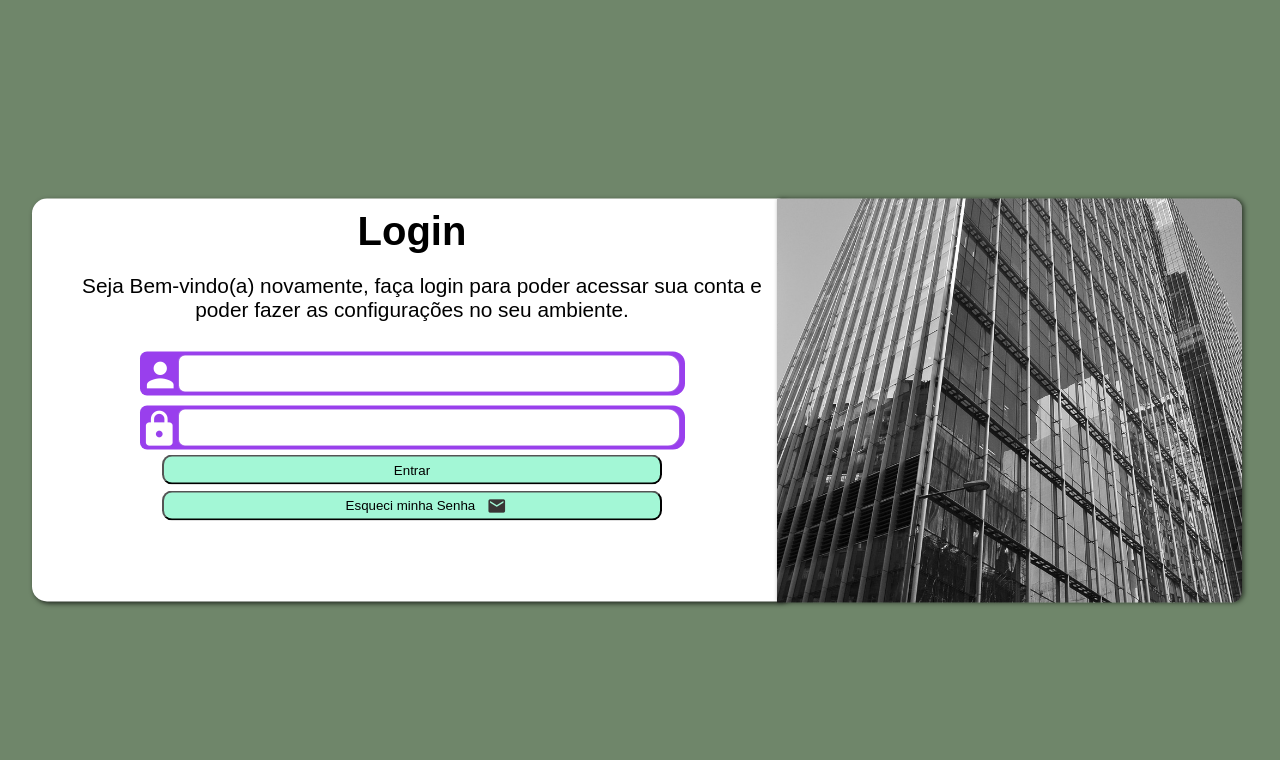
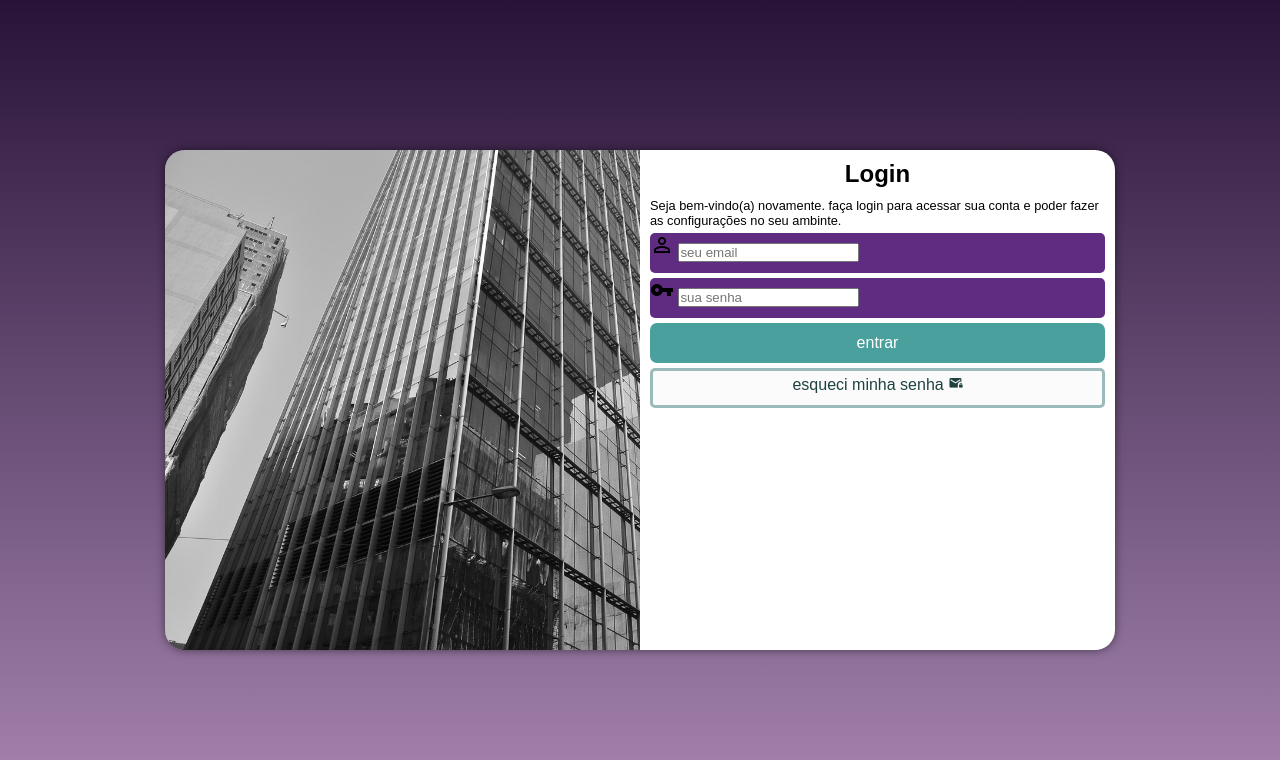
Before and after one commit to diegofragadejesus/Projeto-Login, a plain HTML site: page index.html in a window 1280 px wide. Drawn offline with Linux system fonts and the light colour scheme.

Commit message:
alterações no projeto

```diff
--- a/estilos/midia-quireis.css
+++ b/estilos/midia-quireis.css
@@ -1,179 +1,43 @@
 @charset "UFT-8";
 
-@media screen and (min-width: 1205px) {
+@media screen and (min-width: 768px) and (max-width: 992px) {
+
     body{
-    background-color: rgba(12, 52, 4, 0.591);
+        background-image: linear-gradient(to top , rgba(239, 224, 224, 0.493) ,rgba(0, 0, 0, 0.575));
     }
-    section{
+    section#login{
+        width:80vw;
 
-        border-radius: 15px;
-        height: 403px;
-        width: 760px;
-        background-color: rgb(255, 255, 255);
-        box-shadow: 2px 2px 5px rgba(0, 0, 0, 0.7);
-        text-align: center;
-        position: absolute;
-        top: 50%;
-        left: 50%;
-        transform: translate(-80%, -50%)
-        }
+    }
 
-    #foto{
+    section#login > div#imagem{
+        float: left;
+        width: 30%;
+        height: 100%;
+    }
 
-            height: 404px;
-            width: 465px;
-            background-image: url(../imagens/pattern-gc49cc95ba_1280.jpg);
-            box-shadow: 2px 0px 5px  rgba(0, 0, 0, 0.581);
-            border-radius: 0px  10px  10px  0px;
-            position: absolute;
-            top: 50%;
-            left: 50%;
-            margin-right: -50%;
-            transform: translate(365px, -50%)
-        }
-    div#email h1{
-
-        font-size:2.5em ;
-        }
-    div#email p{
-        font-size: 1.3em;
-        margin-bottom: 20px;
-        }
-     .paineo{
-        width: 500px;
-        margin-left: -10px;
-     }
-     .tp{
-        width: 545px;
-        margin-bottom: 10px;
-     }
-
-     #person{
-        display: inline-block;
-        position: relative;
-        top: 50%;
-        left: -50%;
-        transform: translate(269px, 40%);
-        font-size: 40px;
-        margin-top: -19px;
-        color: white;
-      }
-      #chave{
-        display: inline-block;
-        position: relative;
-        top: 50%;
-        left: -50%;
-        transform: translate(268px, 40%);
-        font-size: 40px;
-        margin-top: -19px;
-        color: rgb(255, 253, 253);
-      }
-      .ev{
-        background-color: rgba(46, 237, 161, 0.439);
-        width: 500px;
-        height: 30px;
-        border-radius: 10px;
-        margin-bottom: 5px;
-    }
-    #mg{
-        position: relative;
-        left: -50%;
-        top: 50%;
-        transform: translate(200px , 6px);
-        font-size: 20px;
-        color: rgb(57, 53, 53);
-    }
-    #bt{
-        margin-left: 25px;
+    section#login > div#formulario{
+        float: right;
+        width: 70%;
     }
 
 }
+@media screen and (min-width:992px) {
+    body{
+        background-image: linear-gradient(to top , rgba(239, 224, 224, 0.493) ,rgba(0, 0, 0, 0.575));
+    }
+    section#login{
+        width: 950px;
 
-@media screen and (min-width: 800px) and (max-width: 1200px) {
-
-    body{
-        background-color: rgba(81, 40, 40, 0.883);
     }
-    section{
-
-    border-radius: 15px;
-    height: 353px;
-    width: 460px;
-    background-color: rgb(255, 255, 255);
-    box-shadow: 2px 2px 5px rgba(0, 0, 0, 0.7);
-    text-align: center;
-    position: absolute;
-    top: 50%;
-    left: 50%;
-    transform: translate(-10%, -50%)
+    section#login > div#imagem {
+        float: left;
+        width: 50%;
+        height: 100%;
     }
-    #foto{
-        height: 355px;
-        width: 365px;
-        background-image: url(../imagens/pattern-gc49cc95ba_1280.jpg);
-        box-shadow: 0px 2px 5px rgba(0, 0, 0, 0.7);
-        border-radius: 10px  0px  0px  10px;
-        position: absolute;
-        top: 50%;
-        left: 50%;
-        margin-right: -50%;
-        transform: translate(-580px, -50%)
+    section#login > div#formulario {
+        float: right;
+        width: 50%;
     }
 
-    #iemal{
-     width: 280px;
-
-    }
-    div#email > p{
-        margin-bottom: 20px;
-        margin-left: 8px;
-    }
-    #isenha{
-        width: 280px;
-    }
-    .tp{
-        width: 340px;
-    }
-    #person{
-        display: inline-block;
-        position: relative;
-        top: 50%;
-        left: -50%;
-        transform: translate(169px, 40%);
-        font-size: 40px;
-        margin-top: -19px;
-        color: white;
-      }
-      #chave{
-        display: inline-block;
-        position: relative;
-        top: 50%;
-        left: -50%;
-        transform: translate(169px, 40%);
-        font-size: 40px;
-        margin-top: -19px;
-        color: rgb(255, 254, 254);
-      }
-
-
-    .ev{
-        background-color: rgba(46, 237, 161, 0.439);
-        width: 300px;
-        height: 30px;
-        border-radius: 10px;
-        margin-bottom: 5px;
-
-
-    }
-    #mg{
-        position: relative;
-        left: -50%;
-        top: 50%;
-        transform: translate(150px , 6px);
-        font-size: 20px;
-        color: rgb(57, 53, 53);
-    }
-    #bt{
-        margin-left: 20px;
-    }
-    }
+}
--- a/estilos/style.css
+++ b/estilos/style.css
@@ -6,116 +6,92 @@
     margin:0px;
     padding:0px;
     font-family: Arial, Helvetica, sans-serif;
+    box-sizing:border-box;
 }
- body{
-    background-color: rgba(49, 32, 59, 0.583)
+body , html {
+    background-color: #5f2c82;
+    height: 100vh;
+    width:100vw ;
 }
-
 main{
-
+    position :relative;
+    height: 100vh;
+    width:100vw;
 }
-section{
-
-    border-radius: 15px;
-    height: 550px;
-    width: 270px;
-    background-color: rgb(255, 255, 255);
-    box-shadow: 2px 2px 5px rgba(0, 0, 0, 0.7);
-    text-align: center;
+section#login{
      position: absolute;
      top: 50%;
      left: 50%;
-    margin-right: -50%;
-    transform: translate(-50%, -50%)
+     transform: translate(-50%, -50%);
+     overflow: hidden;
 
+    background-color:white;
+    width:250px;
+    height:500px;
+    border-radius: 20px;
+    box-shadow: 0px 0px 10px rgba(0, 0, 0, 0.514) ;
 
 }
-#foto{
-    background: url(../imagens/pattern-gc49cc95ba_1280.jpg) no-repeat   center center ;
-    background-size: 150%;
-   width: 260px;
+section#login > div#imagem{
+    display: block;
+   background: #5f2c82 url(../imagens/pattern-gc49cc95ba_1280.jpg) no-repeat ;
+   background-position: left bottom;
+    background-size: cover;
    height: 200px;
-   inline-size: 270px;
-   border-radius: 10px  10px  0px  0px;
 }
-.tp{
+section#login > div#formulario{
     display: block;
-    margin: auto;
-    border-radius: 7px 12px 12px 7px  ;
-    background-color: rgb(153, 63, 237);
-   padding-top: 3px;
-   padding-bottom: 3px;
-   width: 247px;
-
-
+    padding:10px;
 }
-div#email{
-  margin-bottom: 4px;
-
+div#formulario > h1 {
+    text-align: center;
+    margin-bottom: 10px;
 }
-div#email > h1{
-    margin: 10px;
-    font-weight: 900;
-
+div#formulario > p {
+    font-size: 0.8em;
 }
-div#email > p{
-    padding: 10px;
-    text-indent: 20px;
-
-
+form > div.campo{
+    background-color: #5f2c82;
+    width: 100%;
+    height: 40px;
+    border-radius: 5px;
+    margin: 5px 0px;
 }
-#bs{
-    margin-bottom: 5px;
+form > div.campo > label{
+    display: none;
 }
-.paineo{
-    height: 36px;
-    border:1px solid  rgba(137, 43, 226, 0.77);
-    border-radius: 7px 12px 12px 7px;
-    width: 194px;
-
-
+form > input[type=submit]{
+    display: block;
+    font-size: 1em;
+    width: 100%;
+    height: 40px;
+    background-color: #49a09d;
+    color: white;
+    border: none;
+    border-radius: 7px;
+    cursor: pointer;
 }
-.paineo:hover{
-    background-color: rgba(127, 255, 212, 0.847);
-
-
+form > input[type=submit]:hover{
+    background-color:#1f4241 ;
 }
-#person{
-  display: inline-block;
-  position: relative;
-  top: 50%;
-  left: -50%;
-  transform: translate(125px, 40%);
-  font-size: 40px;
-  margin-top: -19px;
-  color: white;
+form > a.botao{
+    display: block;
+    text-align: center;
+    font-size: 1em;
+    width: 100%;
+    height:40px ;
+    margin-top: 5px;
+    padding-top: 5px;
+    background-color: #fbfbfb;
+    color: #1f4241;
+    border: solid #377a777e;
+    border-radius: 5px;
+    text-decoration: none;
 }
-#chave{
-    display: inline-block;
-    position: relative;
-    top: 50%;
-    left: -50%;
-    transform: translate(125px, 40%);
-    font-size: 40px;
-    margin-top: -19px;
-    color: rgb(243, 240, 240);
+form > a.botao:hover{
+    background-color: #41a09dd6;
+    color:#1a3736;
 }
-.ev{
-    background-color: rgba(46, 237, 161, 0.439);
-    width: 250px;
-    height: 30px;
-    border-radius: 10px;
-    margin-bottom: 5px;
+form >a.botao > span{
+    font-size: 0.9em;
 }
-.ev:hover{
-    background-color: rgba(28, 189, 127, 0.931);
-
-}
-#mg{
-    position: relative;
-    left: -50%;
-    top: 50%;
-    transform: translate(220px , -30px);
-    font-size: 20px;
-    color: rgb(57, 53, 53);
-}
--- a/index.html
+++ b/index.html
@@ -14,36 +14,37 @@
 </head>
 <body >
     <main>
-        <section>
-            <div id="foto">
+       <section id="login">
+            <div id="imagem">
 
-            </div >
-                <div id="login">
-                    <form action="login.php" method="post" autocomplete="on" >
-                        <div id="email">
-                            <h1> Login</h1>
-                            <p>Seja Bem-vindo(a) novamente, faça login para poder acessar sua conta e poder fazer as configurações no seu ambiente. </p>
-                            <div id="be" class="tp">
-                                <label for="iemal"><span class="material-icons" id="person">
-                                    person
-                                    </span></label>
-                                <input type="text" name="email" id="iemal" class="paineo" required minlength="8" maxlength="50" autocomplete="email">
-                            </div>
-                        </div>
-                        <div id="bs" class="tp">
-                            <label for="isenha"><span class="material-icons" id="chave">
-                                 lock
-                                </span></label>
-                            <input type="password" name="senha" id="isenha" class="paineo"  required minlength="8" maxlength="20">
-                        </div>
-                        <input type="submit" value="Entrar" class="ev"> <br>
-                        <input type="button" value=" Esqueci minha Senha  " class="ev" id="bt"> <span class="material-icons" id="mg">
-                            mail
+            </div>
+            <div id="formulario">
+                <h1>Login</h1>
+                <p>Seja bem-vindo(a) novamente. faça login para acessar sua conta e poder fazer as configurações no seu ambinte. </p>
+                <form action="" method="post">
+                    <div class="campo">
+                        <span class="material-icons">
+                            perm_identity
                             </span>
+                        <input type="email" name="email" id="iemail" required placeholder="seu email" minlength="30">
+                        <label for="iemail">senha</label>
+                    </div>
+                    <div class="campo">
+                        <span class="material-icons">
+                            vpn_key
+                            </span>
+                        <input type="password" name="senha" id="isenha" required placeholder="sua senha" minlength="8" maxlength="20">
+                        <label for="isenha"> login</label>
+                    </div>
+                    <input type="submit" value="entrar">
+                    <a href="esquesisenha.html" class="botao">esqueci minha senha <span class="material-icons">
+                        mail_lock
+                        </span></a>
 
-                    </form>
-                </div>
-        </section>
+                </form>
+            </div>
+       </section>
+
     </main>
 </body>
 </html>
```
Lines whose indentation alone changed are shown as unchanged.
